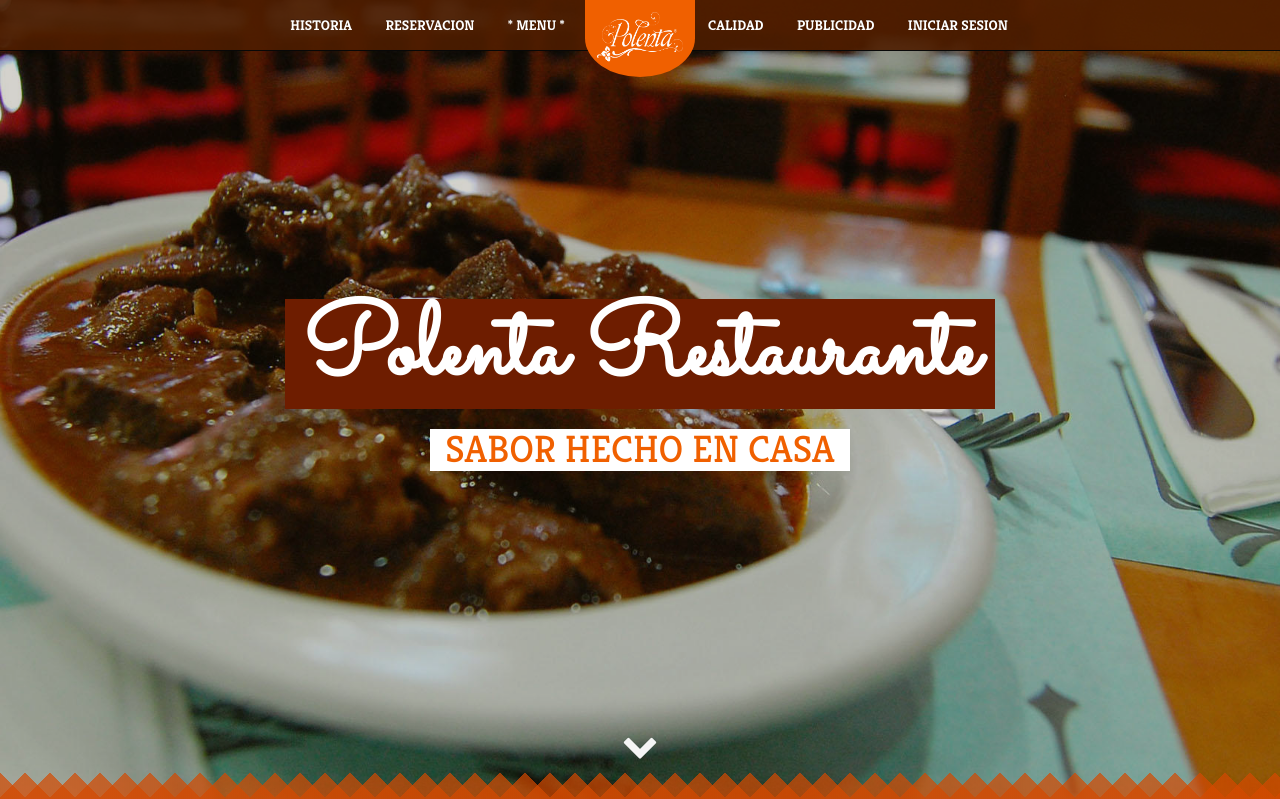
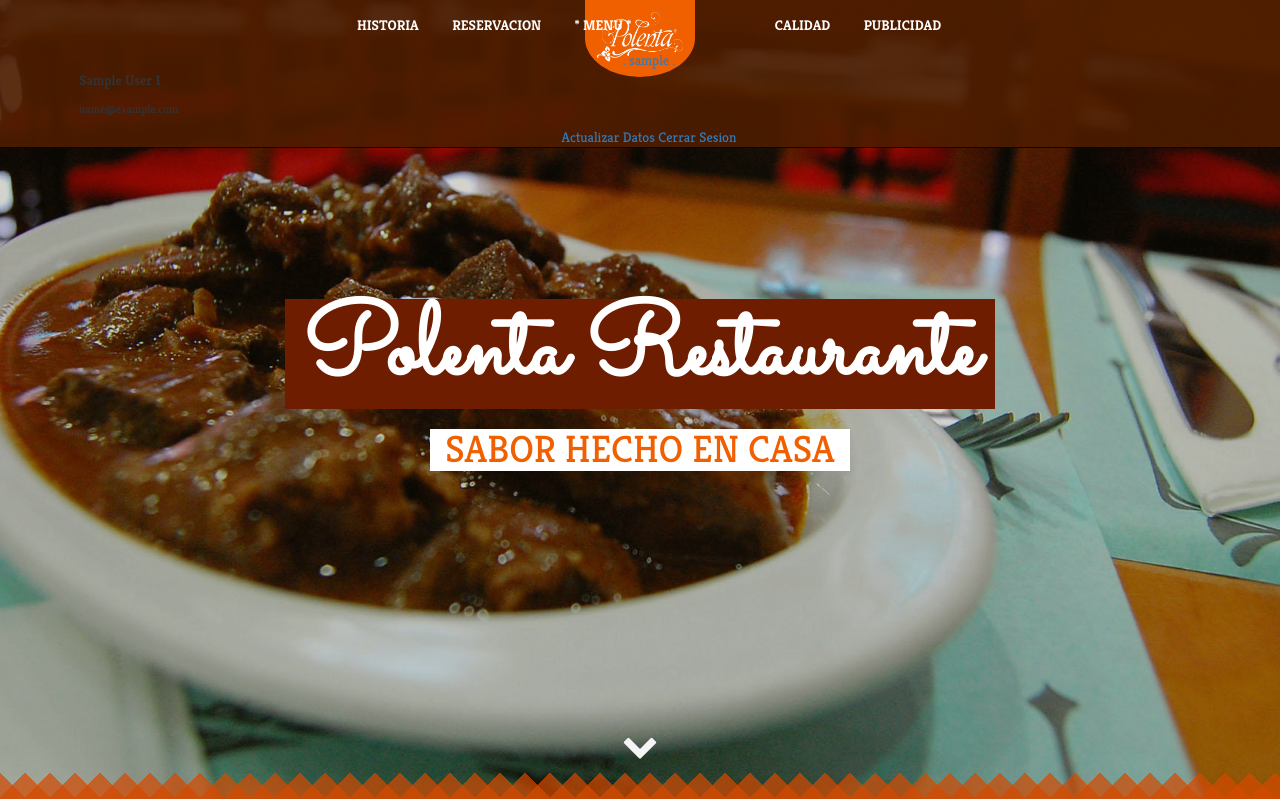
Before and after one commit to Bimbo4/polenta, a PHP site: page /index.php in a window 1280 px wide. Shown: the top 799 px of the page. Run offline with PHP 8.4, Linux system fonts and the light colour scheme; the visitor is signed in with stand-in values (Sample User, id 1); some libraries are stand-ins or nearby versions.

Commit message:
Update menu.php

```diff
--- a/paginas/menu.php
+++ b/paginas/menu.php
@@ -1,3 +1,7 @@
+<?php
+session_start();
+?>
+
 <!DOCTYPE html>
 <!--[if lt IE 7]>      <html class="no-js lt-ie9 lt-ie8 lt-ie7"> <![endif]-->
 <!--[if IE 7]>         <html class="no-js lt-ie9 lt-ie8"> <![endif]-->
@@ -5,6 +9,7 @@
 <!--[if gt IE 8]><!-->
 <html class="no-js"> <!--<![endif]-->
 <head>
+
     <title>Polenta</title>
 
     <!-- meta -->
@@ -14,9 +19,13 @@
 
     <!-- css -->
     <link rel="stylesheet" href="css/bootstrap.min.css">
-    <link rel="stylesheet" href="css/bootstrap-theme.min.css">
     <link rel="stylesheet" href="css/font-awesome.min.css">
     <link rel="stylesheet" href="css/main.css">
+    <link rel="stylesheet" href="css/styles.css">
+    <link rel="stylesheet" type="text/css" href="dist/bootstrap-clockpicker.min.css">
+<link rel="stylesheet" type="text/css" href="assets/css/github.min.css">
+
+
 
     <!-- google font -->
     <link rel='stylesheet' href='http://fonts.googleapis.com/css?family=Kreon:300,400,700'>
@@ -25,6 +34,8 @@
     <script type="text/javascript" src="extras/jquery.min.1.7.js"></script>
 <script type="text/javascript" src="extras/modernizr.2.5.3.min.js"></script>
 <script type="text/javascript" src="lib/hash.js"></script>
+<script type="text/javascript" src="assets/js/jquery.min.js"></script>
+<script type="text/javascript" src="dist/bootstrap-clockpicker.min.js"></script>
 
     <script src="js/vendor/modernizr-2.6.2-respond-1.1.0.min.js"></script>
 </head>
@@ -42,7 +53,7 @@
                 <span class="icon-bar"></span>
                 <span class="icon-bar"></span>
                 </button>
-                <a class="navbar-brand" href="#"><h2>Meat King</h2></a>
+                <a class="navbar-brand" href="#"><h2>Polenta</h2></a>
             </div><!-- navbar-header -->
         <div id="navbar" class="navbar-collapse collapse">
             <div class="hidden-xs" id="logo"><a href="#header">
@@ -57,7 +68,43 @@
 
                 <li><a href="?op=calidad">CALIDAD</a></li>
                 <li><a href="?op=publicidad">PUBLICIDAD</a></li>
-                <li><a href="?op=login">INICIAR SESION</a></li>
+
+
+
+                            <?php
+                                if(isset($_SESSION['activo'])){
+                                    if($_SESSION['activo'] == 1){ ?>
+                                        <div class="dropdown">
+                                      <li><a href="?op=login"> . <?php echo $_SESSION['USUARIO'];?> . </a></li>
+                                                  <div class="dropdown-content">
+                                                      <p class="text-left"><strong><?php echo $_SESSION['NOMBRE'].' '.$_SESSION['AP'];?></strong></p>
+                                                       <p class="text-left small"><?php echo $_SESSION['CORREO'];?></p>
+                                                  <a href="?op=perfil">Actualizar Datos</a>
+                                                  <a href="?op=logout">Cerrar Sesion</a>
+
+                                                  </div>
+                                                     </div>
+
+                                    <?php
+                                    }
+                                }else{?>
+                                     <li><a href="?op=login">INICIAR SESION</a></li>
+                                <?php
+                                }
+                            ?>
+
+
+
+
+
+</div>
+
+
+
+
+
+
+
 
 
                 <!--fix for scroll spy active menu element-->
```
